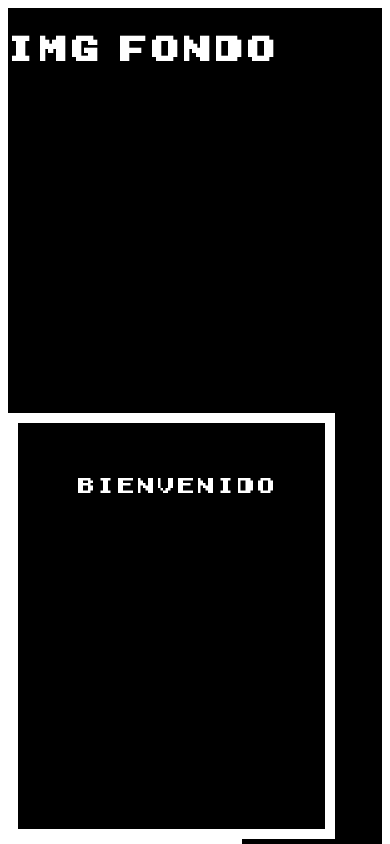
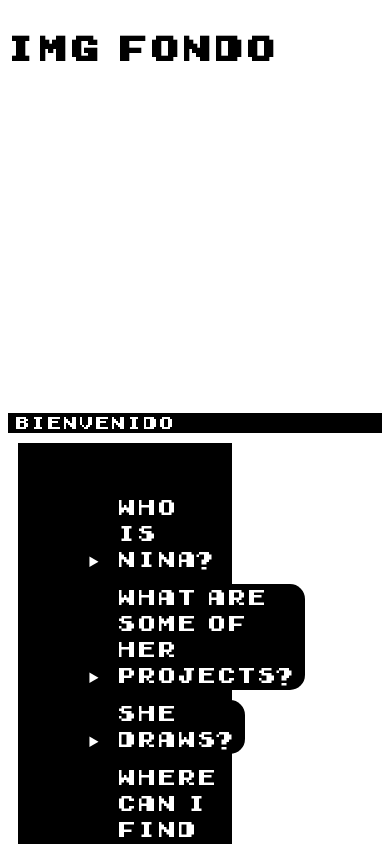
Before and after one commit to nilirias/AboutMe, a Vue app in the folder curriculahome/: page / in a window 390 px wide. Shown: the top 844 px of the page. Built offline with nearby package versions, Linux system fonts and the light colour scheme; no server answers.

Commit message:
trabajp en responsividad

```diff
--- a/curriculahome/src/components/container.vue
+++ b/curriculahome/src/components/container.vue
@@ -37,6 +37,8 @@ export default {
 </script>
 
 <style scoped>
+
+@media(min-width: 576px){
     .container {
     display: flex; /* or inline-flex */
     flex-wrap: wrap;
@@ -44,5 +46,13 @@ export default {
     background: black;
     color: white;
     }
+  }
+
+  @media(max-width: 575px){
+      .container{
+          display: flex;
+          flex-direction: column;
+      }
+  }
 
 </style>
--- a/curriculahome/src/components/descripcion.vue
+++ b/curriculahome/src/components/descripcion.vue
@@ -18,18 +18,35 @@ export default {
 </script>
 
 <style scoped>
-    .descStyle{
+
+        .descStyle{
+        align-content: stretch;
+        white-space: pre;
+        background: black;
+        color: white;
+        }
+
+    @media(min-width: 576px){
+        .descStyle{
         border: 10px solid white;
         width : 53vw;
         height : 36.2vh;
         padding: 50px;
-        align-content: stretch;
-        white-space: pre;
-        background: black;
-        color: white;
-        font-size: 20px;
+        font-size: 1.5rem;
 
+    }
+    }
+
+    @media(max-width: 575) {
+        .descStyle{
+            width: 95vw;
+            height: 60vh;
+            font-size: 0.4rem;
+            border: 1px solid white;
+            padding: 1px;
+        }
     }
 
 
+
 </style>
```
Lines whose indentation alone changed are shown as unchanged.
